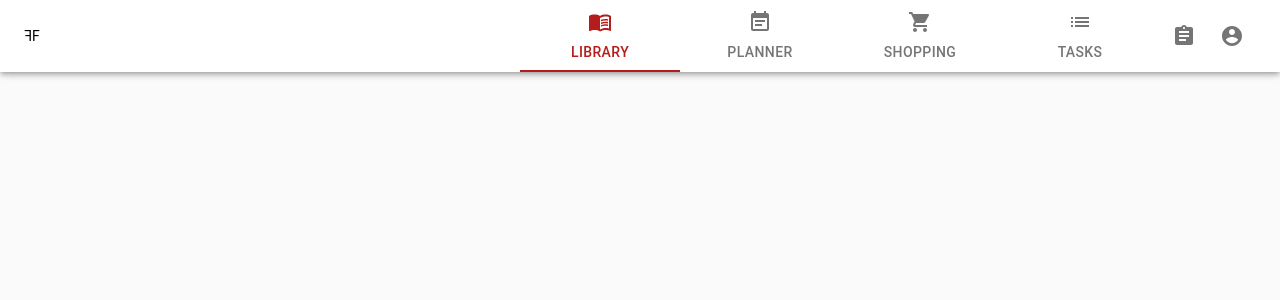
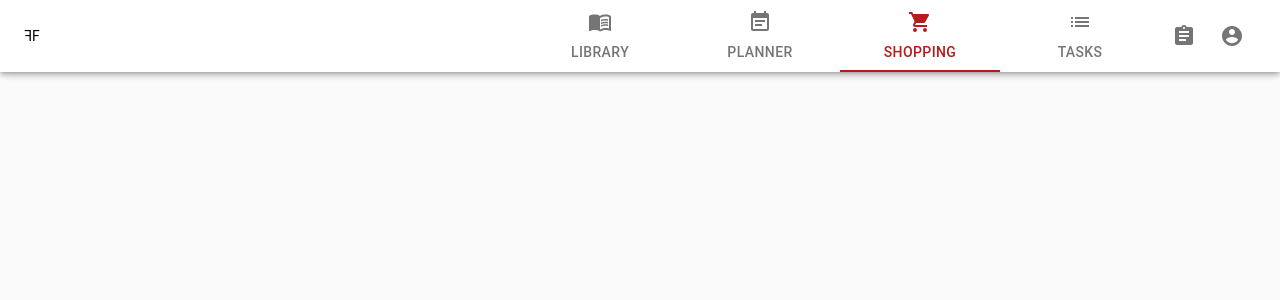
Before and after one commit to switzerb/foodinger-web-ui, a React (Create React App) app: page /shopping in a window 1280 px wide. Shown: the top 300 px of the page. Built offline with nearby package versions, Linux system fonts and the light colour scheme.

Commit message:
Adds basic active nac behavior

```diff
--- a/src/AppHeader.js
+++ b/src/AppHeader.js
@@ -7,11 +7,11 @@ import {
     Typography
 } from '@material-ui/core';
 import {
-    withStyles,
     makeStyles
 } from '@material-ui/core/styles'
 import {
     Link,
+    useParams,
     withRouter
 } from 'react-router-dom';
 import Logo from "./Logo";
@@ -33,8 +33,9 @@ const styles = makeStyles(theme => ({
     }
 }));
 
-const AppHeader = () => {
+const AppHeader = (props) => {
     const classes = styles();
+    const {pathname} = props.location;
 
     return <AppBar className={classes.root}>
             <Toolbar>
@@ -43,14 +44,14 @@ const AppHeader = () => {
                     Foodinger
                 </Typography>
                 <Tabs
-                    value={"library"}
+                    value={pathname.substring(1)}
                     indicatorColor="primary"
                     textColor="primary"
                 >
                     <Tab icon={<MenuBookIcon />}     component={Link} to="library"  label="Library"   value="library" />
                     <Tab icon={<EventNoteIcon />}    component={Link} to="planner"  label="Planner"   value="planner"/>
                     <Tab icon={<ShoppingCartIcon />} component={Link} to="shopping" label="Shopping"  value="shopping"/>
-                    <Tab icon={<ListIcon />}         component={Link} to="tasks"    label="Tasks"     value="Tasks"/>
+                    <Tab icon={<ListIcon />}         component={Link} to="tasks"    label="Tasks"     value="tasks"/>
                 </Tabs>
                 <IconButton><AssignmentIcon /></IconButton>
                 <IconButton><AccountCircle /></IconButton>
--- a/src/Library.js
+++ b/src/Library.js
@@ -1,4 +1,4 @@
-import React from 'react'
+import React from "react";
 
 const Library = () => {
     return <React.Fragment>
```
